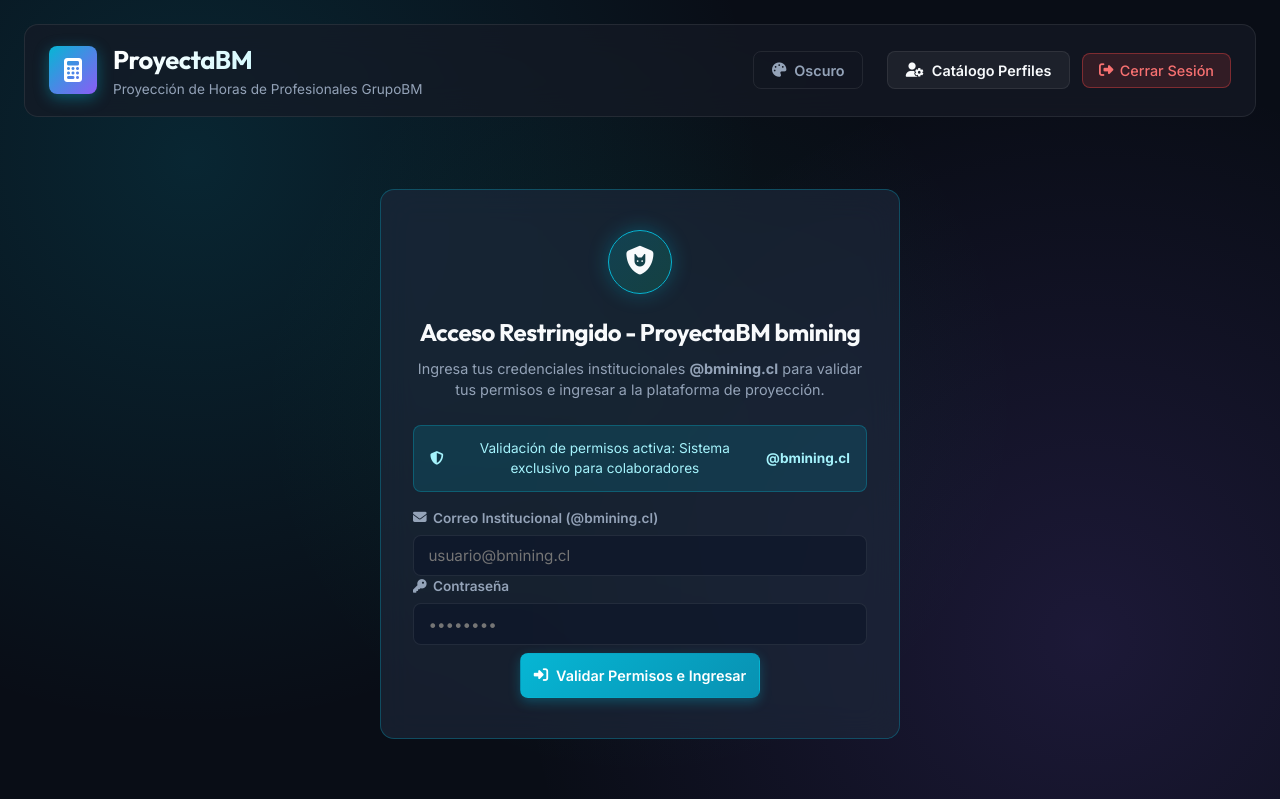
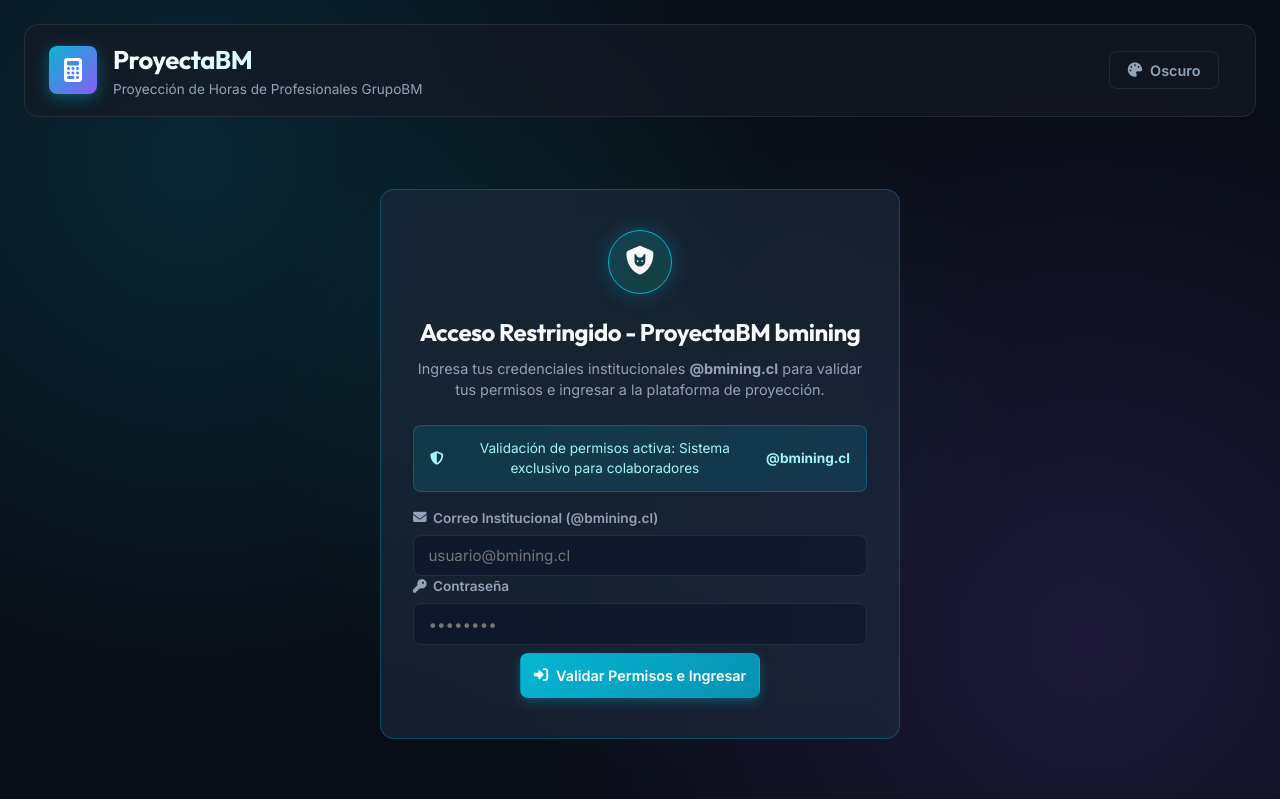
Before and after one commit to soporte-BM/HourCast, a Flask app: page / in a window 1280 px wide. Shown: the top 799 px of the page. Run offline with Flask 3, Linux system fonts and the light colour scheme; data comes from the database, SQL or seed files in the repository; both versions use the stored data as it was after the commit.

Commit message:
UI: ocultar estrictamente los botones de catalogo de perfiles y cerrar sesion en la pantalla de login

```diff
--- a/static/js/app.js
+++ b/static/js/app.js
@@ -225,9 +225,9 @@ document.addEventListener('DOMContentLoaded', () => {
             if (appWorkspace) appWorkspace.style.display = 'none';
 
             const btnLogoutHeader = document.getElementById('btn-logout-header');
-            if (btnLogoutHeader) btnLogoutHeader.style.display = 'inline-flex';
+            if (btnLogoutHeader) btnLogoutHeader.style.display = 'none';
 
-            if (btnManageProfiles) btnManageProfiles.style.display = 'inline-flex';
+            if (btnManageProfiles) btnManageProfiles.style.display = 'none';
             if (btnViewLogs) btnViewLogs.style.display = 'none';
             if (btnExportCsv) btnExportCsv.style.display = 'none';
             if (btnSaveProjection) btnSaveProjection.style.display = 'none';
--- a/templates/index.html
+++ b/templates/index.html
@@ -60,11 +60,11 @@
                 <div id="auth-user-container" class="auth-user-wrap">
                     <!-- Dynamic auth badge rendered via JS -->
                 </div>
-                <button class="btn btn-secondary" id="btn-manage-profiles"
+                <button class="btn btn-secondary" id="btn-manage-profiles" style="display: none;"
                     onclick="const m=document.getElementById('modal-profiles'); if(m) m.classList.add('active');">
                     <i class="fa-solid fa-user-gear"></i> <span class="btn-text">Catálogo Perfiles</span>
                 </button>
-                <button class="btn do-logout-btn" id="btn-logout-header" title="Cerrar Sesión" onclick="fetch('/api/auth/logout',{method:'POST'}).then(()=>{window.location.href='/';}).catch(()=>{window.location.href='/';});" style="background: rgba(239, 68, 68, 0.15); border: 1px solid rgba(239, 68, 68, 0.4); color: #f87171; padding: 0.5rem 1rem; border-radius: var(--radius-sm); cursor: pointer; display: inline-flex; align-items: center; gap: 0.4rem; font-weight: 500;">
+                <button class="btn do-logout-btn" id="btn-logout-header" title="Cerrar Sesión" onclick="fetch('/api/auth/logout',{method:'POST'}).then(()=>{window.location.href='/';}).catch(()=>{window.location.href='/';});" style="background: rgba(239, 68, 68, 0.15); border: 1px solid rgba(239, 68, 68, 0.4); color: #f87171; padding: 0.5rem 1rem; border-radius: var(--radius-sm); cursor: pointer; display: none; align-items: center; gap: 0.4rem; font-weight: 500;">
                     <i class="fa-solid fa-right-from-bracket"></i> <span class="btn-text">Cerrar Sesión</span>
                 </button>
                 <button class="btn btn-secondary" id="btn-view-logs" style="display: none;" title="Historial de Auditoría">
@@ -495,7 +495,7 @@
             <div id="toast-container" class="toast-container"></div>
 
             <!-- Custom JS -->
-            <script src="{{ url_for('static', filename='js/app.js') }}?v=1.4.9"></script>
+            <script src="{{ url_for('static', filename='js/app.js') }}?v=1.5.0"></script>
 </body>
 
 </html>
```
Also changed, not shown: proyectabm.db.
